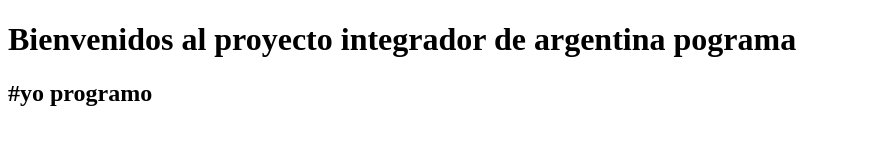
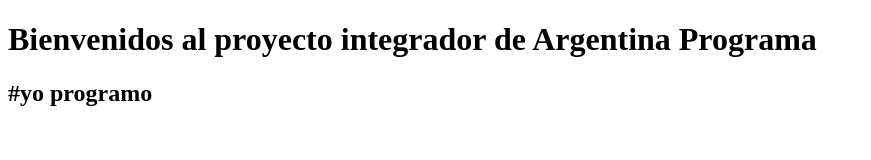
Before and after one commit to marcosestebanmaciel/proyectoIntegrador, a plain HTML site: page index.html in a window 1280 px wide. Shown: the whole page, without its empty margins (0-871 px from the left). Drawn offline with Linux system fonts and the light colour scheme.

Commit message:
Update index.html

```diff
--- a/index.html
+++ b/index.html
@@ -7,7 +7,7 @@
     <title>Document</title>
 </head>
 <body>
-    <h1>Bienvenidos al proyecto integrador de argentina pograma</h1>
+    <h1>Bienvenidos al proyecto integrador de Argentina Programa</h1>
     <h2>#yo programo</h2>
 </body>
 </html>
```
